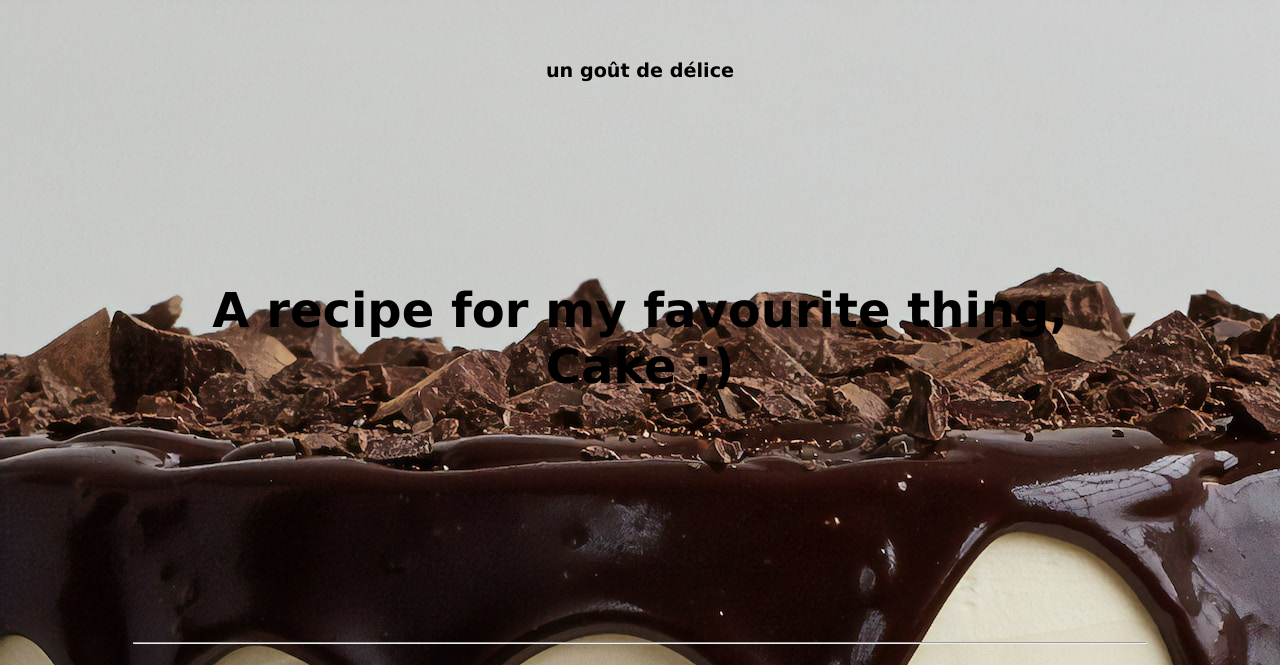
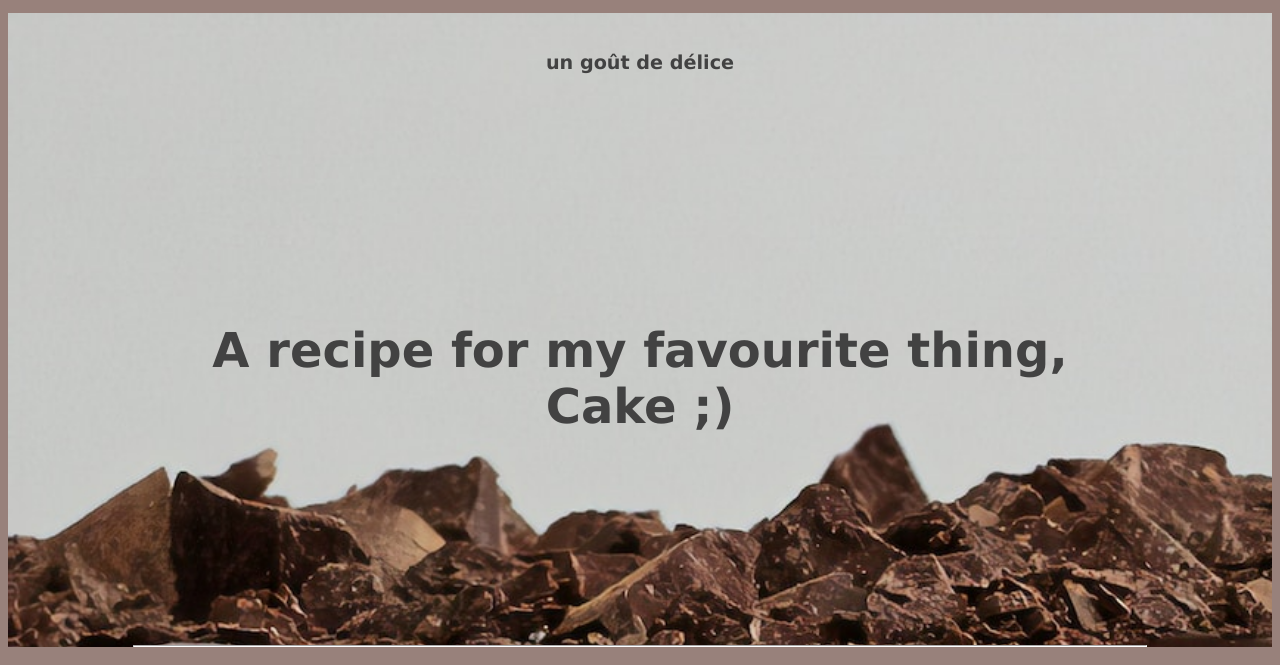
Before and after one commit to ShinigamiKing562/food-blog, a plain HTML site: page index.html in a window 1280 px wide. Shown: the top 665 px of the page. Drawn offline with Linux system fonts and the light colour scheme.

Commit message:
fixed background image *javascript file no longer being used

```diff
--- a/index.html
+++ b/index.html
@@ -3,17 +3,17 @@
 <head>
 <title>Cake</title>
 <link rel="stylesheet" href="style.css">
-<script src="script.js" type="text/javascript"></script>
+<!--<script src="script.js" type="text/javascript"></script>-->
 </head>
 
 <body>
 <header>
     <h1>un goût de délice</h1>
     <h2>A recipe for my favourite thing, Cake ;)</h2>
+    <hr>
 </header>
 
 <main>
-    <hr>
     <h3>Here's how you make it:</h3>
     <h4>Step 1 Cream together oil and sugar and then blend with beaten eggs</h4>
     <p>Making a homemade sponge cake was never so easy. Begin by mixing sugar and olive oil together. Whisk well until light and fluffy with a manual whisker or a fork. Once done, add the beaten eggs and blend well. Beat further so that the mixture turns white and creamy.</p>
--- a/script.js
+++ b/script.js
@@ -1,9 +1,9 @@
 function changeBackground() {
   var scrollPosition = window.scrollY;
 
-  if (scrollPosition < 100) {
+  if (scrollPosition < 600) {
     document.body.style.backgroundImage = "url(https://raw.githubusercontent.com/ShinigamiKing562/food-blog/main/Multimedia%20files/back1.jpg)";
-  } else if (scrollPosition < 200) {
+  } else if (scrollPosition < 1000) {
     document.body.style.backgroundImage = "url(https://raw.githubusercontent.com/ShinigamiKing562/food-blog/main/Multimedia%20files/back2.jpg)";
   } else {
     document.body.style.backgroundImage = "url(https://raw.githubusercontent.com/ShinigamiKing562/food-blog/main/Multimedia%20files/back3.jpg)";
--- a/style.css
+++ b/style.css
@@ -1,14 +1,21 @@
 body {
   font-family: Verdana, Geneva, Tahoma, sans-serif;
+  background-color: #98817b;
 }
 
 header {
-  padding: 3% 3% 3% 3%;
-  text-align: center;
+   text-align: center;
+   color: #424242;
+   background-image: url(/Multimedia\ files/back1.jpg);
+   background-size: 280%;
+   margin: 0;
+   padding: 0;
 }
 
 h1 {
   font-size: 120%;
+  padding: 3%;
+
 }
 
 h2 {
@@ -16,15 +23,19 @@ h2 {
   padding: 13.5% 13.5% 13.5% 13.5%;
 }
 
+hr{
+  width: 80%;
+  border-color: #fff;
+}
+
 main{
   text-align: left;
   font-size: 128%;
+  background-image: url(/Multimedia\ files/back2.jpg);
+  background-size: 20;
+  margin: 0;
+  padding: 0;
 }
-
-hr{
-  width: 80%;
-}
-
 
 h4{
   margin: auto;
```
Also changed, not shown: Multimedia files/back2.jpg.
